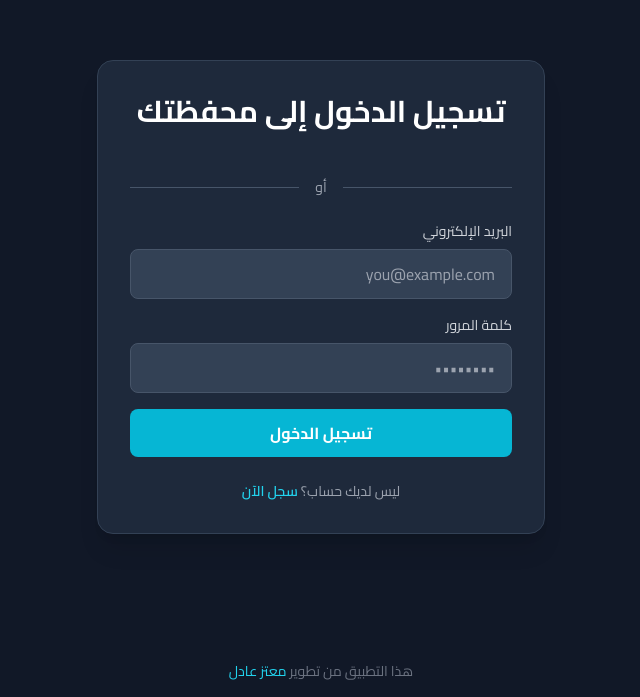
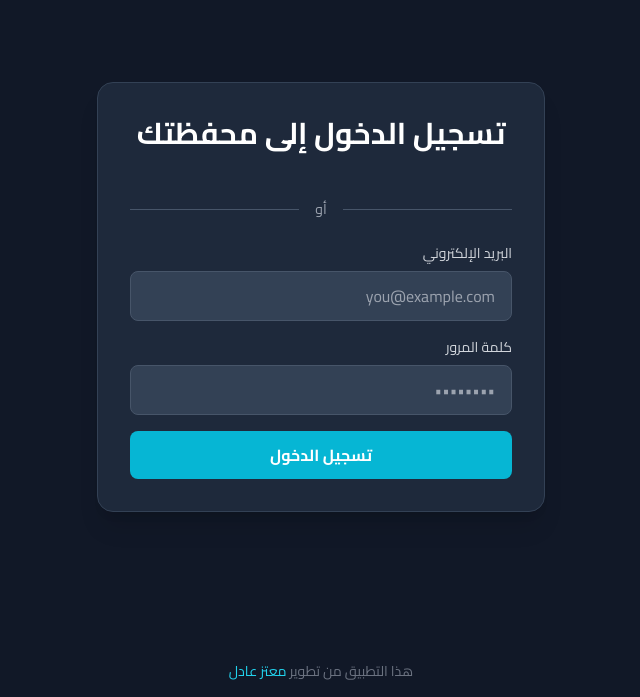
Before and after one commit to moutazadel/Smart-Trading, a React (Vite) app: page / in a window 1280 px wide. Shown: the part 103-800 px from the top of the page, without its empty margins (455-1095 px from the left). Built offline with nearby package versions, Linux system fonts and the light colour scheme.

Commit message:
feat: Remove register link from login view
The link to register was removed from the login view as it was not functional and added clutter.

```diff
--- a/views/LoginView.tsx
+++ b/views/LoginView.tsx
@@ -168,10 +168,6 @@ const LoginView: React.FC<LoginViewProps> = ({ onLogin }) => {
                         ) : 'تسجيل الدخول'}
                     </button>
                 </form>
-
-                <p className="text-center text-sm text-gray-400 mt-6">
-                    ليس لديك حساب؟ <a href="#" className="font-semibold text-cyan-400 hover:underline">سجل الآن</a>
-                </p>
             </div>
              <footer className="absolute bottom-0 text-center py-4 text-gray-500 text-sm">
                 هذا التطبيق من تطوير <a href="https://www.facebook.com/moutaz.adel" target="_blank" rel="noopener noreferrer" className="text-cyan-400 hover:underline">معتز عادل</a>
```
